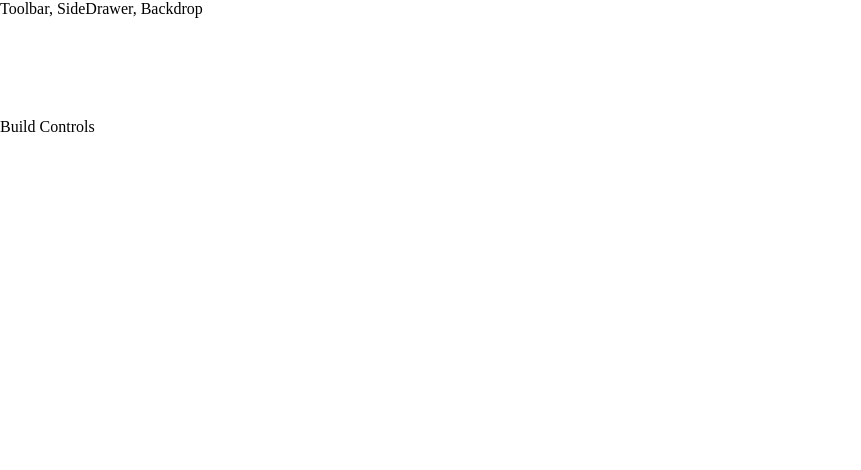
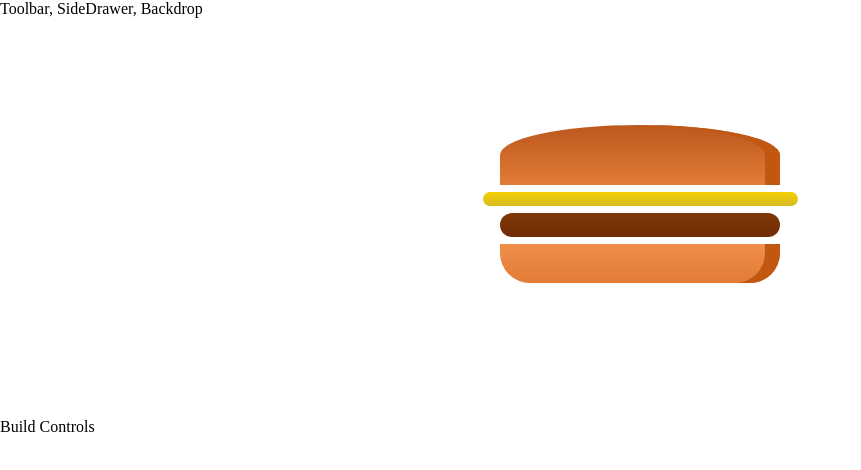
Before and after one commit to timmlaxton/Burger, a React (Create React App) app: page / in a window 1280 px wide. Shown: the top 470 px of the page, without its empty margins (0-861 px from the left). Built offline with nearby package versions, Linux system fonts and the light colour scheme.

Commit message:
burger rendered to screen

```diff
--- a/src/components/Burger/Burger.js
+++ b/src/components/Burger/Burger.js
@@ -5,10 +5,11 @@ import BurgerIngredient from './BurgerIngredient/BurgerIngredient';
 
 const burger = (props) => {
     return (
-            <div className={classes.burger}>
+            <div className={classes.Burger}>
             <BurgerIngredient type="bread-top" />
             <BurgerIngredient type="cheese" />
             <BurgerIngredient type="meat" />
+            <BurgerIngredient types="bacon"/>
             <BurgerIngredient type="bread-bottom" />
 
             </div>
```
